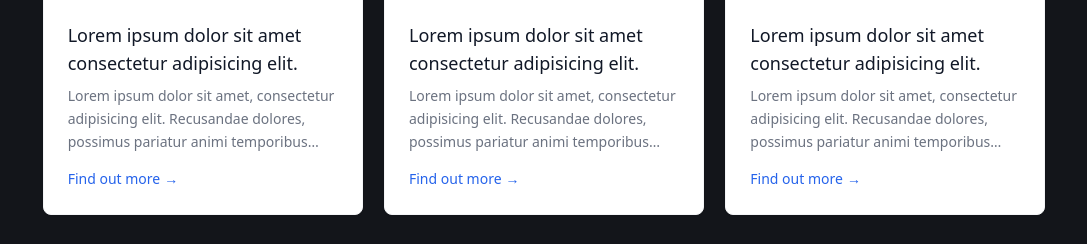
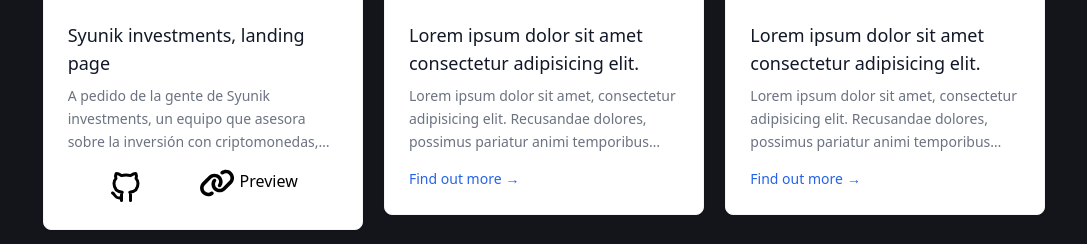
Before and after one commit to ferpastor89/FerPastor-dev, an Astro site: page / in a window 1280 px wide. Shown: the part 970-1214 px from the top of the page, without its empty margins (96-1183 px from the left). Built offline with nearby package versions, Linux system fonts and the light colour scheme; Astro itself is replaced by a stand-in of ours.

Commit message:
Estilado de CardOne

```diff
--- a/src/components/CardOne.jsx
+++ b/src/components/CardOne.jsx
@@ -6,39 +6,40 @@ const CardOne = () => {
       <article className="overflow-hidden rounded-lg border border-gray-100 bg-white shadow-sm dark:border-gray-800 dark:bg-gray-900 dark:shadow-gray-700/25">
         <img
           alt="Office"
-          src="https://images.unsplash.com/photo-1600880292203-757bb62b4baf?ixlib=rb-1.2.1&ixid=MnwxMjA3fDB8MHxwaG90by1wYWdlfHx8fGVufDB8fHx8&auto=format&fit=crop&w=1770&q=80"
+          src="/public/Syunik-2.png"
           className="h-56 w-full object-cover"
         />
 
         <div className="p-4 sm:p-6">
           <a href="#">
             <h3 className="text-lg font-medium text-gray-900 dark:text-white">
-              Lorem ipsum dolor sit amet consectetur adipisicing elit.
+              Syunik investments, landing page
             </h3>
           </a>
 
           <p className="mt-2 line-clamp-3 text-sm/relaxed text-gray-500 dark:text-gray-400">
-            Lorem ipsum dolor sit amet, consectetur adipisicing elit.
-            Recusandae dolores, possimus pariatur animi temporibus nesciunt
-            praesentium dolore sed nulla ipsum eveniet corporis quidem,
-            mollitia itaque minus soluta, voluptates neque explicabo tempora
-            nisi culpa eius atque dignissimos. Molestias explicabo corporis
-            voluptatem?
+            A pedido de la gente de Syunik investments, un equipo que asesora sobre la inversión
+            con criptomonedas, realicé una landing page para su empresa. Fue desarrollada en HTML5, Css3 y JavaScript.
           </p>
 
-          <a
-            href="#"
-            className="group mt-4 inline-flex items-center gap-1 text-sm font-medium text-blue-600"
-          >
-            Find out more
+          <div class="icons flex justify-center">
+          <div class="flex flex-wrap justify-around pt-4">
+          <a class="text-black" href="https://github.com/ferpastor89/Syunik" target="_blank">
+            <svg xmlns="http://www.w3.org/2000/svg" class="icon icon-tabler icon-tabler-brand-github" width="36" height="36" viewBox="0 0 24 24" stroke-width="2" stroke="black" fill="none" stroke-linecap="round" stroke-linejoin="round">
+            <path stroke="none" d="M0 0h24v24H0z" fill="none"></path>
+            <path d="M9 19c-4.3 1.4 -4.3 -2.5 -6 -3m12 5v-3.5c0 -1 .1 -1.4 -.5 -2c2.8 -.3 5.5 -1.4 5.5 -6a4.6 4.6 0 0 0 -1.3 -3.2a4.2 4.2 0 0 0 -.1 -3.2s-1.1 -.3 -3.5 1.3a12.3 12.3 0 0 0 -6.2 0c-2.4 -1.6 -3.5 -1.3 -3.5 -1.3a4.2 4.2 0 0 0 -.1 3.2a4.6 4.6 0 0 0 -1.3 3.2c0 4.6 2.7 5.7 5.5 6c-.6 .6 -.6 1.2 -.5 2v3.5"></path>
+            </svg>
+          </a>
+          </div>
 
-            <span
-              aria-hidden="true"
-              className="block transition-all group-hover:ms-0.5 rtl:rotate-180"
-            >
-              &rarr;
-            </span>
-          </a>
+          <div class="link-preview flex pl-14 pt-2">
+            <svg xmlns="http://www.w3.org/2000/svg" viewBox="0 0 640 512" class="svg" width="36">&lt;
+            <path d="M562.8 267.7c56.5-56.5 56.5-148 0-204.5c-50-50-128.8-56.5-186.3-15.4l-1.6 1.1c-14.4 10.3-17.7 30.3-7.4 44.6s30.3 17.7 44.6 7.4l1.6-1.1c32.1-22.9 76-19.3 103.8 8.6c31.5 31.5 31.5 82.5 0 114L405.3 334.8c-31.5 31.5-82.5 31.5-114 0c-27.9-27.9-31.5-71.8-8.6-103.8l1.1-1.6c10.3-14.4 6.9-34.4-7.4-44.6s-34.4-6.9-44.6 7.4l-1.1 1.6C189.5 251.2 196 330 246 380c56.5 56.5 148 56.5 204.5 0L562.8 267.7zM43.2 244.3c-56.5 56.5-56.5 148 0 204.5c50 50 128.8 56.5 186.3 15.4l1.6-1.1c14.4-10.3 17.7-30.3 7.4-44.6s-30.3-17.7-44.6-7.4l-1.6 1.1c-32.1 22.9-76 19.3-103.8-8.6C57 372 57 321 88.5 289.5L200.7 177.2c31.5-31.5 82.5-31.5 114 0c27.9 27.9 31.5 71.8 8.6 103.9l-1.1 1.6c-10.3 14.4-6.9 34.4 7.4 44.6s34.4 6.9 44.6-7.4l1.1-1.6C416.5 260.8 410 182 360 132c-56.5-56.5-148-56.5-204.5 0L43.2 244.3z">
+            </path></svg>
+            <a class="link pt-2 pl-1" href="#">Preview</a>
+          </div>
+          </div>
+
         </div>
       </article>
     </div>
--- a/src/components/Navbar.jsx
+++ b/src/components/Navbar.jsx
@@ -24,9 +24,9 @@ const Navbar = () => {
         <div className="fixed top-20 left-1/2 transform -translate-x-1/2 w-80 z-50">
           <div className="p-6 text-black text-center bg-yellow-300">
             <a href="#home" className="text-xl block py-2 hover:text-gray-300 ">Home</a>
-            <a href="#projects" className="text-xl block py-2 hover:text-gray-300 ">Projects</a>
+            <a href="#Projects" className="text-xl block py-2 hover:text-gray-300 ">Projects</a>
             <a href="#skills" className="text-xl block py-2 hover:text-gray-300 ">Skills</a>
-            <a href="#about" className="text-xl block py-2 hover:text-gray-300 ">About me</a>
+            <a href="#about" className="text-xl block py-2 hover:text-gray-300 ">about</a>
           </div>
         </div>
       )}
--- a/src/pages/index.astro
+++ b/src/pages/index.astro
@@ -11,6 +11,7 @@ import Projects from '../components/Projects';
 	<main>
 		<Hero />
 		<Projects />
+
 	</main>
 
 </Layout>
```
Also changed, not shown: public/Syunik-2.png (added).
